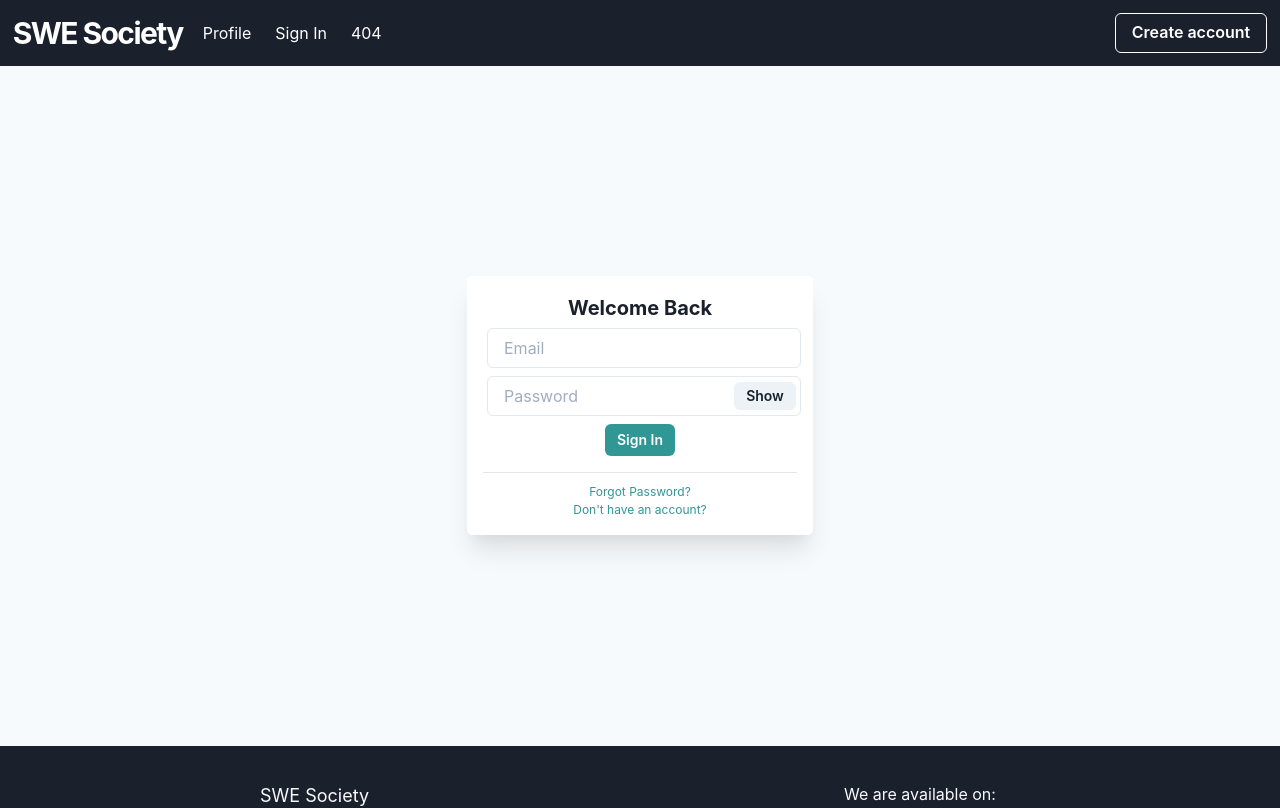
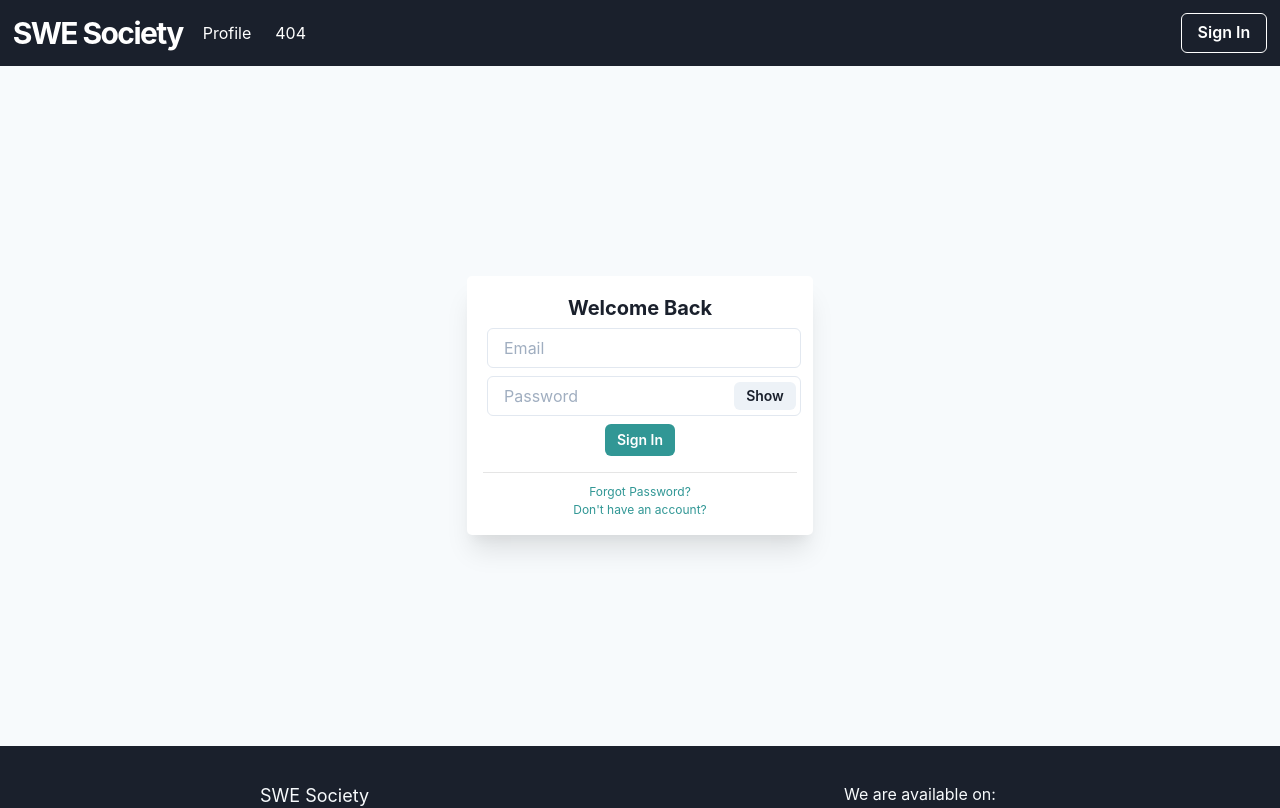
Before and after one commit to sust-swe/SWE-Society, a React (Create React App) app in the folder client/: page /signin in a window 1280 px wide. Shown: the top 808 px of the page. Built offline with nearby package versions, Linux system fonts and the light colour scheme.

Commit message:
Auth context created

```diff
--- a/client/src/components/generic/navbar.jsx
+++ b/client/src/components/generic/navbar.jsx
@@ -1,10 +1,13 @@
-import { Box, Button, Flex, Heading, Text, Link } from "@chakra-ui/react";
-import { useState } from "react";
+import { Box, Button, Flex, Heading, Link } from "@chakra-ui/react";
+import { useContext, useState } from "react";
 import { Link as RouterLink } from "react-router-dom";
+import { AuthContext } from "../../contexts/authContext";
 
 const MyNavbar = (props) => {
   const [show, setShow] = useState(false);
   const handleToggle = () => setShow(!show);
+
+  const { loggedIn, user } = useContext(AuthContext);
 
   const MenuItems = (props) => (
     <Link
@@ -54,7 +57,6 @@ const MyNavbar = (props) => {
         flexGrow={1}
       >
         <MenuItems to="/profile">Profile</MenuItems>
-        <MenuItems to="/signin">Sign In</MenuItems>
         <MenuItems to="/404">404</MenuItems>
       </Box>
 
@@ -62,9 +64,11 @@ const MyNavbar = (props) => {
         display={{ base: show ? "block" : "none", md: "block" }}
         mt={{ base: 4, md: 0 }}
       >
-        <Button bg="transparent" border="1px">
-          Create account
-        </Button>
+        {!loggedIn && (
+          <Button as={RouterLink} to="/signin" bg="transparent" border="1px">
+            Sign In
+          </Button>
+        )}
       </Box>
     </Flex>
   );
--- a/client/src/contexts/authContext.jsx
+++ b/client/src/contexts/authContext.jsx
@@ -0,0 +1,37 @@
+const { createContext, useState } = require("react");
+
+const AuthContext = createContext();
+
+const AuthProvider = (props) => {
+  const [loggedIn, setLoggedIn] = useState(
+    JSON.parse(localStorage.getItem("loggedIn")) || false
+  );
+  const [user, setUser] = useState(
+    JSON.parse(localStorage.getItem("user")) || null
+  );
+  const [loading, setLoading] = useState(false);
+
+  const login = (user) => {
+    setUser(user);
+    setLoggedIn(true);
+    setLoading(false);
+    localStorage.setItem("loggedIn", JSON.stringify(true));
+    localStorage.setItem("user", JSON.stringify(user));
+  };
+
+  const logout = () => {
+    localStorage.setItem("loggedIn", JSON.stringify(false));
+    localStorage.removeItem("user");
+    setLoggedIn(false);
+    setLoading(false);
+    setUser(null);
+  };
+
+  return (
+    <AuthContext.Provider value={{ loggedIn, user, login, logout, loading }}>
+      {props.children}
+    </AuthContext.Provider>
+  );
+};
+
+export { AuthContext, AuthProvider };
--- a/client/src/index.js
+++ b/client/src/index.js
@@ -4,11 +4,14 @@ import './index.scss';
 import App from './App';
 import reportWebVitals from './reportWebVitals';
 import { ChakraProvider } from "@chakra-ui/react"
+import { AuthProvider } from './contexts/authContext';
 
 ReactDOM.render(
   <React.StrictMode>
     <ChakraProvider>
-      <App />
+      <AuthProvider>
+        <App />
+      </AuthProvider>
     </ChakraProvider>
   </React.StrictMode>,
   document.getElementById('root')
--- a/client/src/pages/signIn.jsx
+++ b/client/src/pages/signIn.jsx
@@ -11,15 +11,18 @@ import {
   Link,
   Spinner,
 } from "@chakra-ui/react";
-import { useState } from "react";
+import { useContext, useState } from "react";
 import axios from "axios";
-import { useHistory } from "react-router-dom";
+import { Redirect, useHistory } from "react-router-dom";
+import { AuthContext } from "../contexts/authContext";
 
 const SignIn = (props) => {
   const [show, setShow] = useState(false);
   const [email, setEmail] = useState();
   const [password, setPassword] = useState();
   const [requestState, setRequestState] = useState("not-requested");
+
+  const { loggedIn, login } = useContext(AuthContext);
 
   const handlePasswordShow = () => setShow(!show);
   let history = useHistory();
@@ -32,6 +35,7 @@ const SignIn = (props) => {
       .post("/api/user/login", { email, password })
       .then((res) => {
         setRequestState("loaded");
+        login(res.data.user);
         history.push("/");
       })
       .catch((err) => {
@@ -39,6 +43,8 @@ const SignIn = (props) => {
       });
   };
 
+  if (loggedIn) return <Redirect to="/" />;
+  else
     return (
       <Layout>
         <Center h={["75vh", "85vh"]}>
```
Lines whose indentation alone changed are shown as unchanged.
